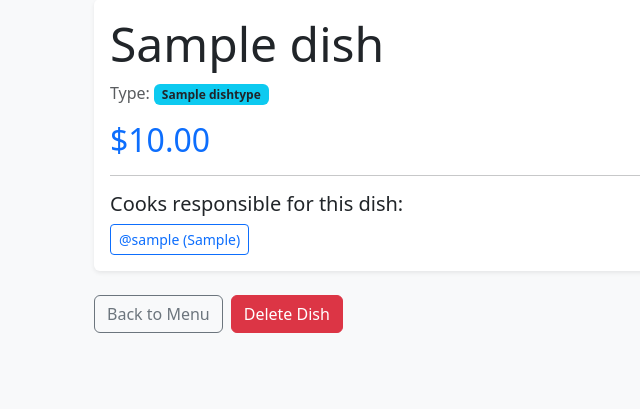
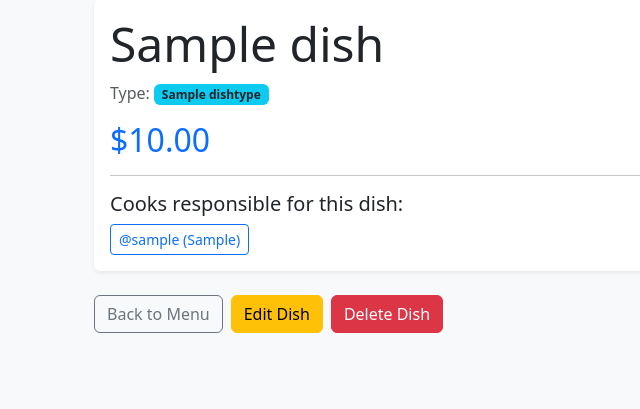
Before and after one commit to YanTumar/py-kitchen-service, a Django app: page /dishes/1/ in a window 1280 px wide. Shown: the part 81-490 px from the top of the page, without its empty margins (0-640 px from the left). Run offline with Django 5.2, Linux system fonts and the light colour scheme; a user stored in the database is signed in; tables that the repository leaves empty hold one stand-in row (values such as "Sample post"); some libraries are stand-ins or nearby versions.

Commit message:
Implement DishUpdateView and add Edit button to dish details

```diff
--- a/kitchen/urls.py
+++ b/kitchen/urls.py
@@ -6,7 +6,8 @@ from .views import (index, DishTypeListView,
                     CookUpdateView,
                     DishDetailView,
                     DishDeleteView,
-                    DishCreateView)
+                    DishCreateView,
+                    DishUpdateView)
 
 urlpatterns = [
     path("", index, name="index"),
@@ -18,6 +19,7 @@ urlpatterns = [
     path("dishes/<int:pk>/", DishDetailView.as_view(), name="dish-detail"),
     path("dishes/<int:pk>/delete/", DishDeleteView.as_view(), name="dish-delete"),
     path("dishes/create/", DishCreateView.as_view(), name="dish-create"),
+    path("dishes/<int:pk>/update/", DishUpdateView.as_view(), name="dish-update"),
 ]
 
 app_name = "kitchen"
--- a/kitchen/views.py
+++ b/kitchen/views.py
@@ -91,3 +91,10 @@ class DishCreateView(LoginRequiredMixin, generic.CreateView):
     form_class = DishForm
     template_name = "kitchen/dish_form.html"
     success_url = reverse_lazy("kitchen:dish-list")
+
+
+class DishUpdateView(LoginRequiredMixin, generic.UpdateView):
+    model = Dish
+    form_class = DishForm
+    template_name = "kitchen/dish_form.html"
+    success_url = reverse_lazy("kitchen:dish-list")
--- a/templates/kitchen/dish_detail.html
+++ b/templates/kitchen/dish_detail.html
@@ -23,7 +23,13 @@
     </div>
 
     <div class="mt-4 d-flex gap-2">
-      <a href="{% url 'kitchen:dish-list' %}" class="btn btn-outline-secondary">Back to Menu</a>
+      <a href="{% url 'kitchen:dish-list' %}" class="btn btn-outline-secondary">
+        Back to Menu
+      </a>
+
+      <a href="{% url 'kitchen:dish-update' pk=dish.id %}" class="btn btn-warning">
+        Edit Dish
+      </a>
 
       <a href="{% url 'kitchen:dish-delete' pk=dish.id %}" class="btn btn-danger">
         Delete Dish
```
